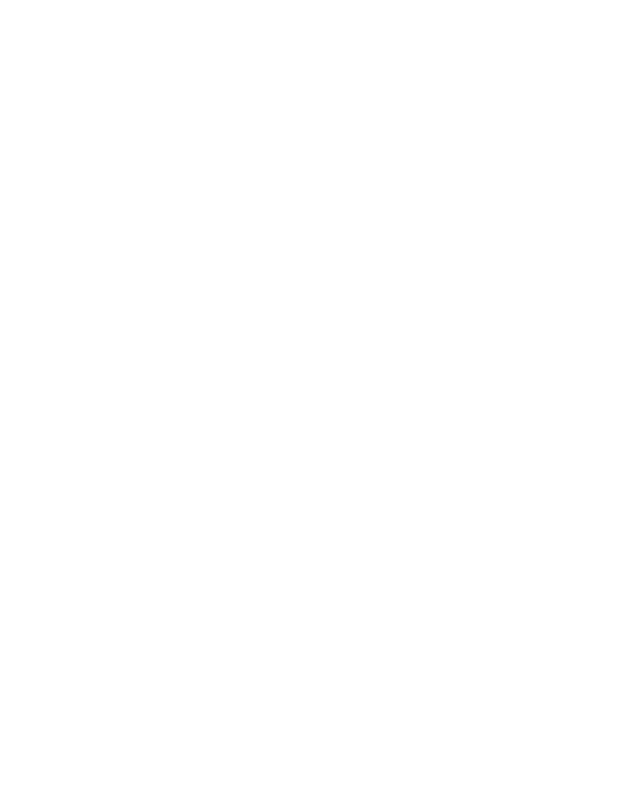
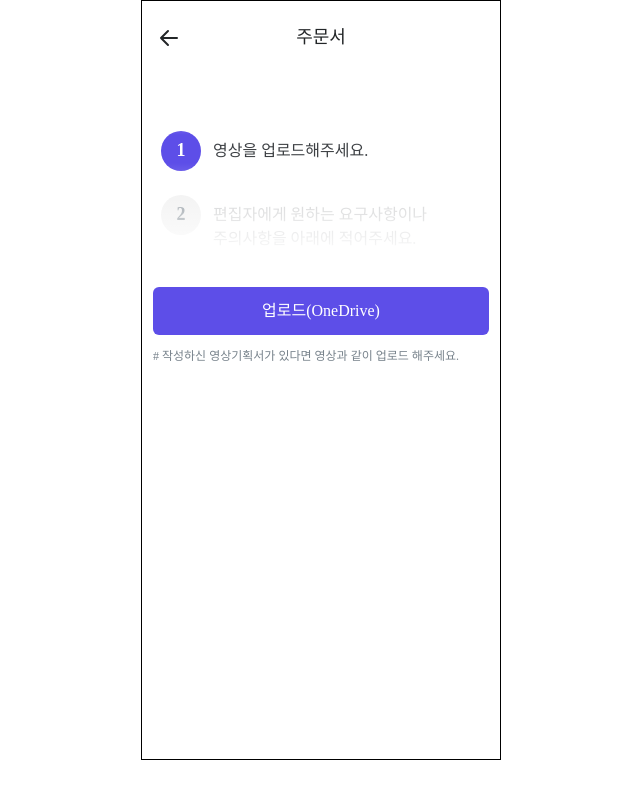
Before and after one commit to StockfolioOfficial/front-editfolio-user-side, a React (Create React App) app: page /request in a window 1280 px wide. Shown: the whole page, without its empty margins (319-959 px from the left). Built offline with nearby package versions, Linux system fonts and the light colour scheme.

Commit message:
fix : import 경로 수정

```diff
--- a/src/App.tsx
+++ b/src/App.tsx
@@ -3,6 +3,7 @@
 
 import Login from './components/pages/Login/Login';
 import Main from './components/pages/Main/Main';
+import Request from './components/pages/Request/Request';
 
 function App(): JSX.Element {
   return (
@@ -10,6 +11,7 @@
       <Switch>
         <Route exact path="/" component={Login} />
         <Route exact path="/main" component={Main} />
+        <Route exact path="/request" component={Request} />
       </Switch>
     </BrowserRouter>
   );
--- a/src/components/pages/Request/RequestHeader.tsx
+++ b/src/components/pages/Request/RequestHeader.tsx
@@ -1,6 +1,6 @@
 import React from 'react';
 import styled from 'styled-components';
-import { ReactComponent as PrevIcon } from '../../assets/images/prevbtn.svg';
+import { ReactComponent as PrevIcon } from '../../../assets/images/prevbtn.svg';
 
 interface headerProps {
   handlePrevStep: () => void;
```
Also changed, not shown: src/store/Login.ts (deleted).
